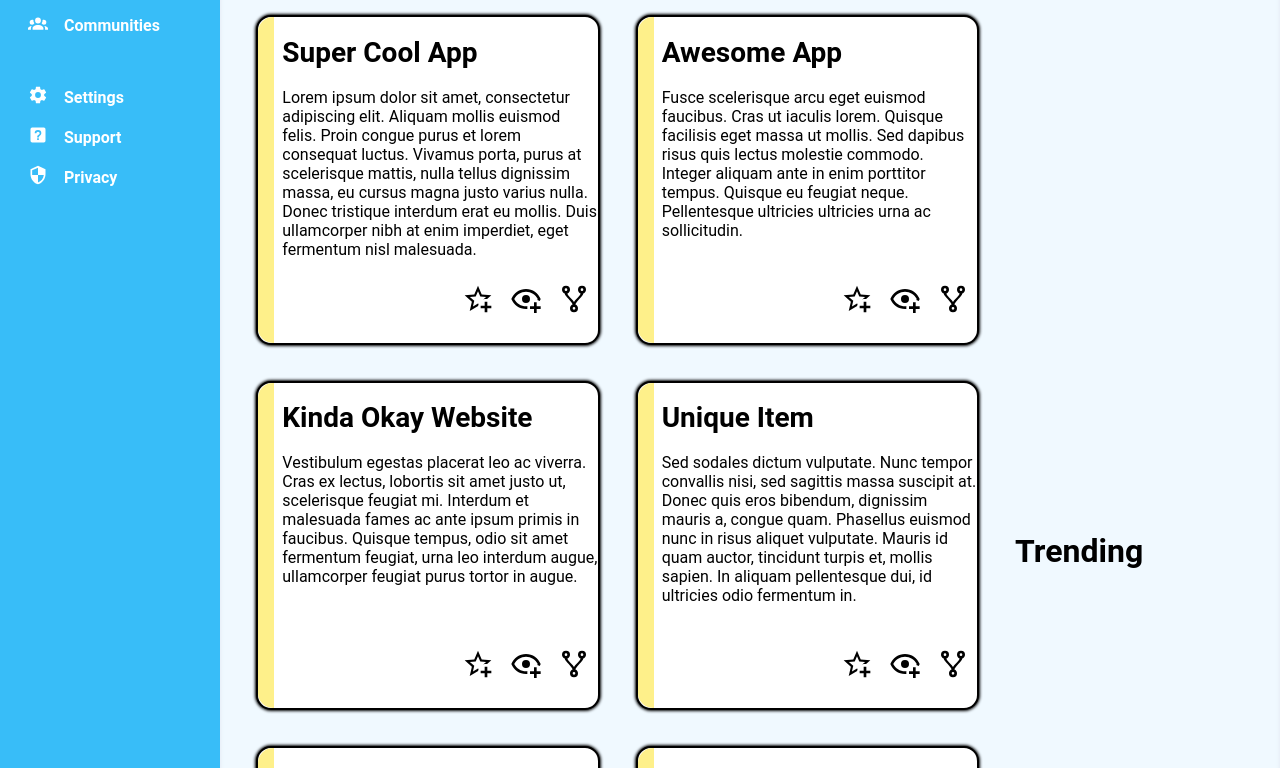
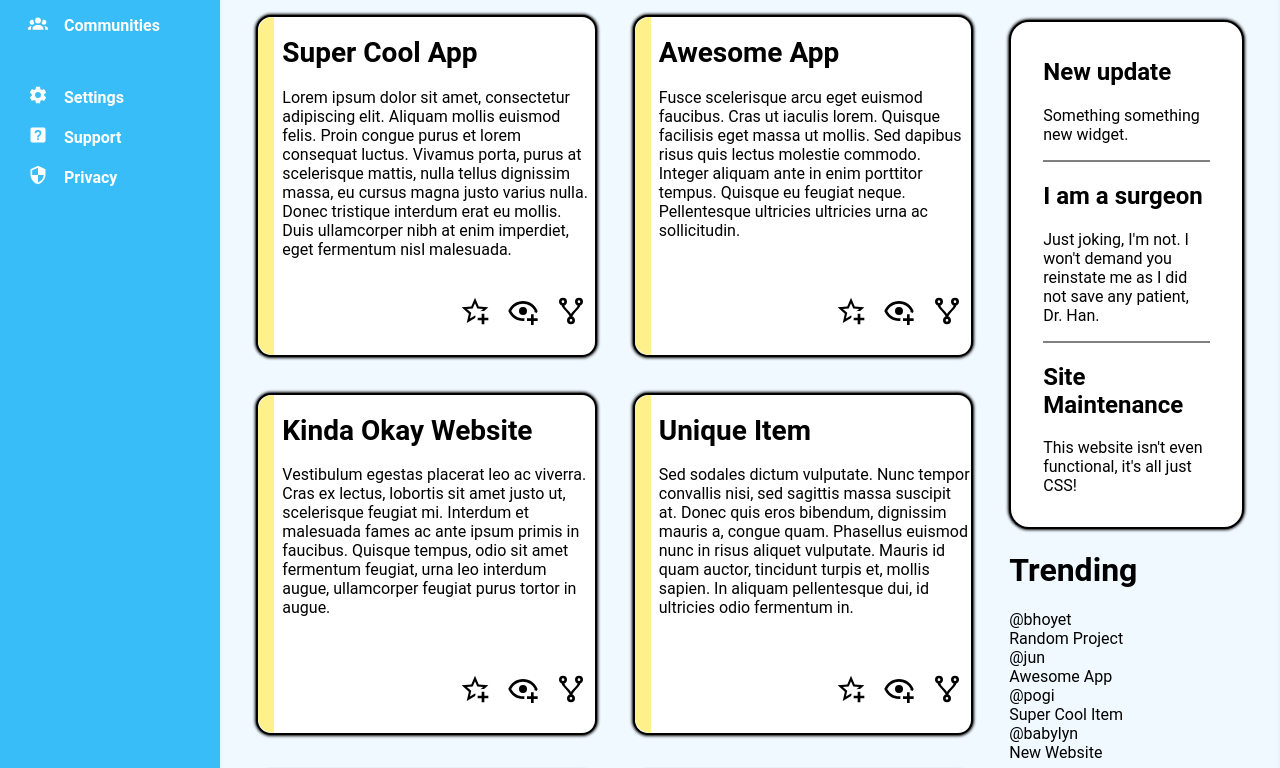
Before and after one commit to thephilosopher13/admin-dashboard, a plain HTML site: page index.html in a window 1280 px wide. Shown: the part 295-1063 px from the top of the page. Drawn offline with Linux system fonts and the light colour scheme.

Commit message:
Finish announcement section styling

```diff
--- a/index.html
+++ b/index.html
@@ -142,41 +142,49 @@
                 <h1>Announcements</h1>
                 <div class="announcementdivs">
                     <div class="announcementitem">
-                        <h2></h2>
-                        <p></p>
+                        <h2>New update</h2>
+                        <p>Something something new widget.</p>
                     </div>
                     <div class="announcementitem">
-                        <h2></h2>
-                        <p></p>
+                        <h2>I am a surgeon</h2>
+                        <p>Just joking, I'm not. I won't demand you reinstate me as I did not save any patient, Dr. Han.</p>
                     </div>
                     <div class="announcementitem">
-                        <h2></h2>
-                        <p></p>
+                        <h2>Site Maintenance</h2>
+                        <p>This website isn't even functional, it's all just CSS!</p>
                     </div>
                 </div>
             </div>
             <div class="trending">
                 <h1>Trending</h1>
                 <div class="trendingdivs">
+                    <div class="otheruserdata">
                         <div class="profilepicture"></div>
                         <div class="otheruser">
-                        <div class="username"></div>
-                        <div class="otheruserprojectname"></div>
+                            <div class="username">@bhoyet</div>
+                            <div class="otheruserprojectname">Random Project</div>
                         </div>
+                    </div>
+                    <div class="otheruserdata">
                         <div class="profilepicture"></div>
                         <div class="otheruser">
-                        <div class="username"></div>
-                        <div class="otheruserprojectname"></div>
+                            <div class="username">@jun</div>
+                            <div class="otheruserprojectname">Awesome App</div>
                         </div>
+                    </div>
+                    <div class="otheruserdata">
                         <div class="profilepicture"></div>
                         <div class="otheruser">
-                        <div class="username"></div>
-                        <div class="otheruserprojectname"></div>
+                            <div class="username">@pogi</div>
+                            <div class="otheruserprojectname">Super Cool Item</div>
                         </div>
+                    </div>
+                    <div class="otheruserdata">
                         <div class="profilepicture"></div>
                         <div class="otheruser">
-                        <div class="username"></div>
-                        <div class="otheruserprojectname">                    </div>
+                            <div class="username">@babylyn</div>
+                            <div class="otheruserprojectname">New Website</div>
+                        </div>
                     </div>
                 </div>
             </div>
--- a/styles.css
+++ b/styles.css
@@ -205,23 +205,34 @@ button {
     font-size: 1.75rem;
 }
 
+.announcements > h1,
+.projects > h1 {
+    margin: 0;
+}
+
+.announcements > h1 {
+    padding-bottom: 36px;
+}
+
 .projects > h1 {
     grid-column: 1 / 3;
-    font-size: 1.75rem;
     margin: 0
 }
 
 .projectcards {
     height: minmax(200px, 25%);
     border-radius: 15px;
-    border: 2px solid black;
     background-color: white;
     display: grid;
     grid-template: 1fr auto / 1rem 1fr;
-    box-shadow: 0 0 3px 1px black;
     padding-bottom: 1rem;
 }
 
+.projectcards,
+.announcementdivs {
+    border: 2px solid black;
+    box-shadow: 0 0 3px 1px black;
+}
 .textblock {
     padding-left: 8px;
 }
@@ -252,8 +263,29 @@ button {
 
 .announcements {
     grid-area: 1 / 2 / 4 / 3;
+    padding-top: 36px;
+    padding-right: 36px;
+    display: grid;
+    grid-template: auto 1fr / auto;
+}
+
+.announcementdivs {
+    display: flex;
+    flex-direction: column;
+    justify-content: space-around;
+    border-radius: 20px;
+    background-color: white;
+    padding: 1rem 2rem;
+    justify-content: space-around;
+}
+
+.announcementdivs > .announcementitem:nth-child(2) {
+    border-top: 2px solid gray;
+    border-bottom: 2px solid gray;
 }
 
 .trending {
     grid-area: 4 / 2 / 7 / 3;
+    padding-right: 36px;
+    padding-bottom: 36px;
 }
```
Lines whose indentation alone changed are shown as unchanged.
